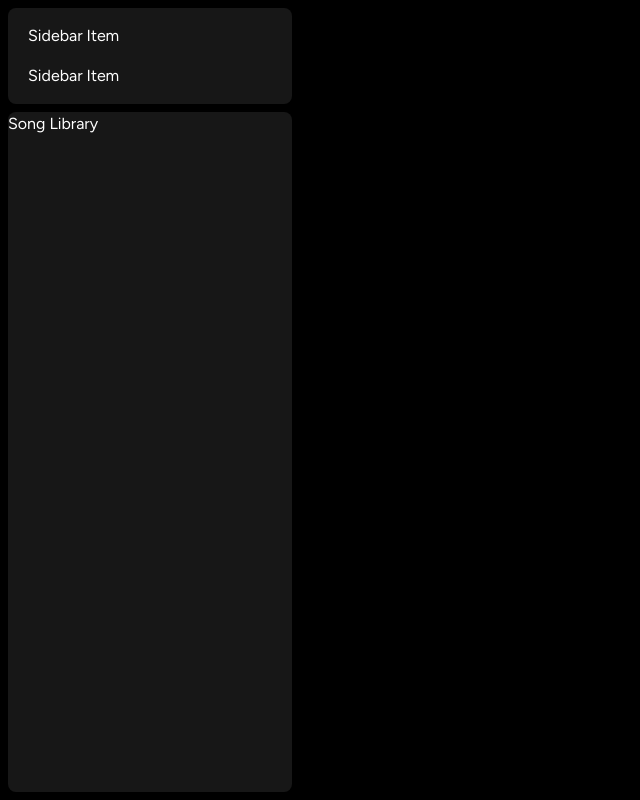
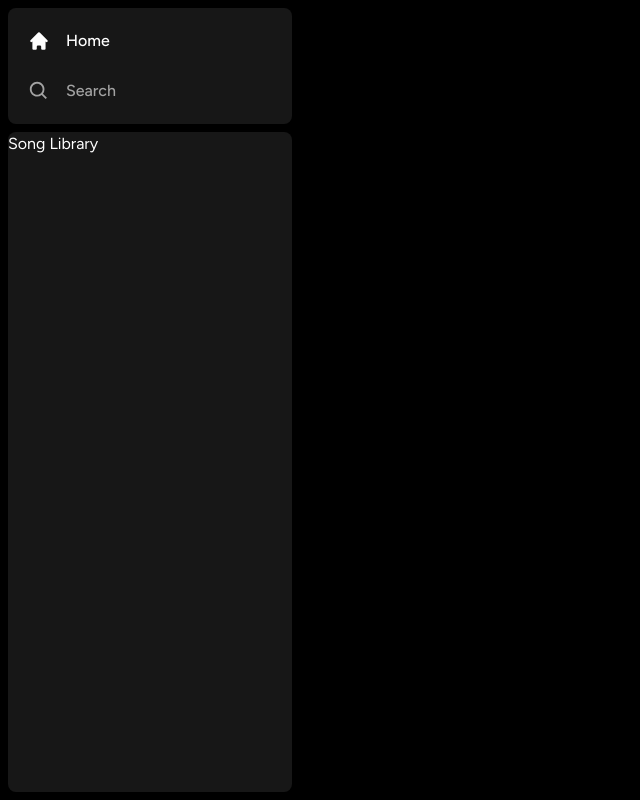
Before and after one commit to YatinG10/Spotify-Clone, a Next.js app: page / in a window 1280 px wide. Shown: the whole page, without its empty margins (0-640 px from the left). Built offline with nearby package versions, Linux system fonts and the light colour scheme.

Commit message:
Working example of navigation sidebar items with hovering, icons, labels, and hrefs

```diff
--- a/components/SidebarItem.tsx
+++ b/components/SidebarItem.tsx
@@ -1,4 +1,6 @@
+import Link from "next/link";
 import { IconType } from "react-icons";
+import { twMerge } from "tailwind-merge";
 
 interface SidebarItemProps {
     icon: IconType;
@@ -7,11 +9,36 @@
     href: string;
 }
 
-const SidebarItem = () => {
+const SidebarItem: React.FC<SidebarItemProps> = ({
+    icon: Icon,
+    label,
+    active,
+    href
+}) => {
     return (
-        <div>
-            Sidebar Item
-        </div>
+        <Link
+            href={href}
+            className={twMerge(`
+                flex
+                flex-row
+                h-auto
+                items-center
+                w-full
+                gap-x-4
+                text-md
+                font-medium
+                cursor-pointer
+                hover:text-white
+                transition
+                text-neutral-400
+                py-1
+            `,
+                active && "text-white"
+            )}
+        >
+            <Icon size={26} />
+            <p className="truncate w-full">{label}</p>
+        </Link>
     );
 }
 
```
